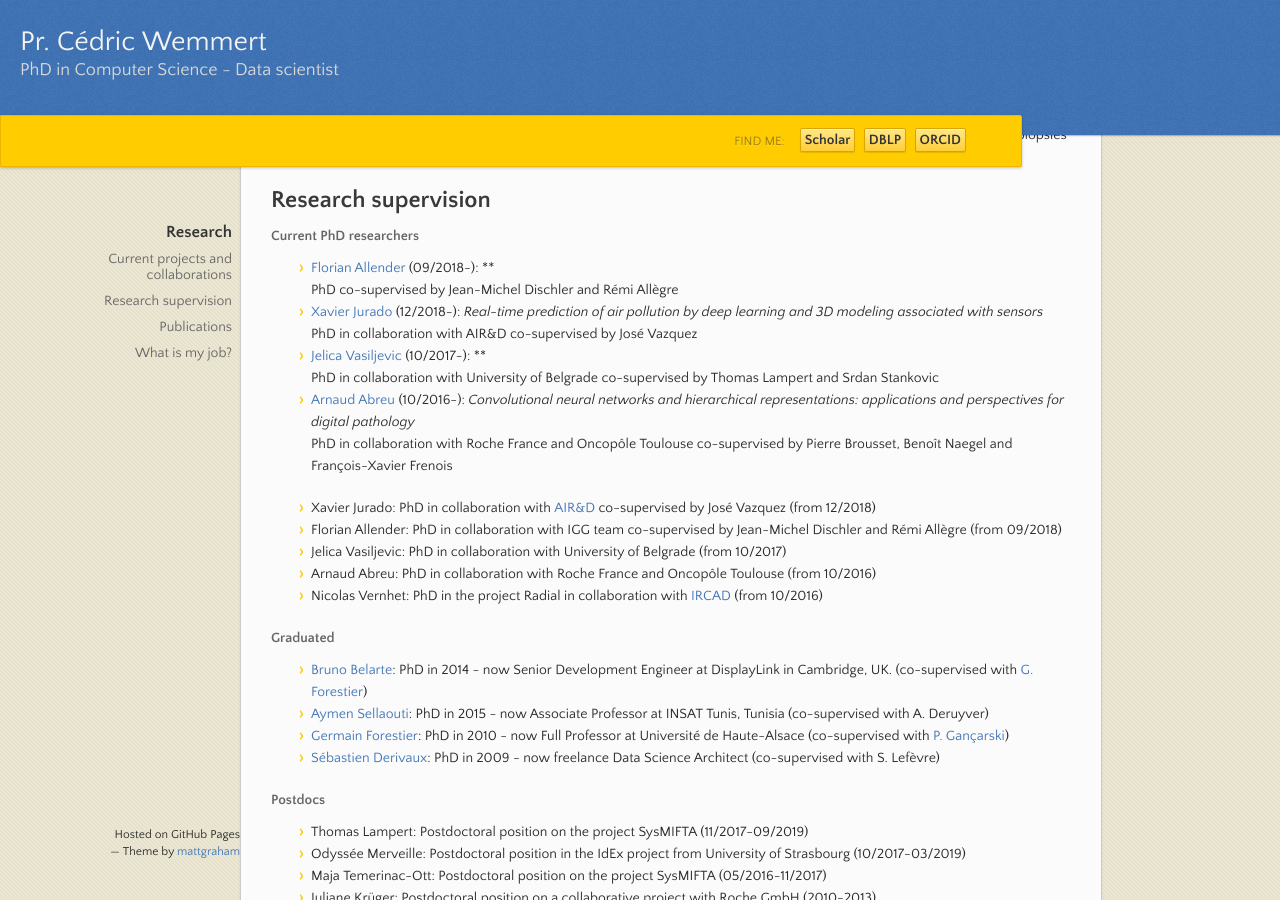
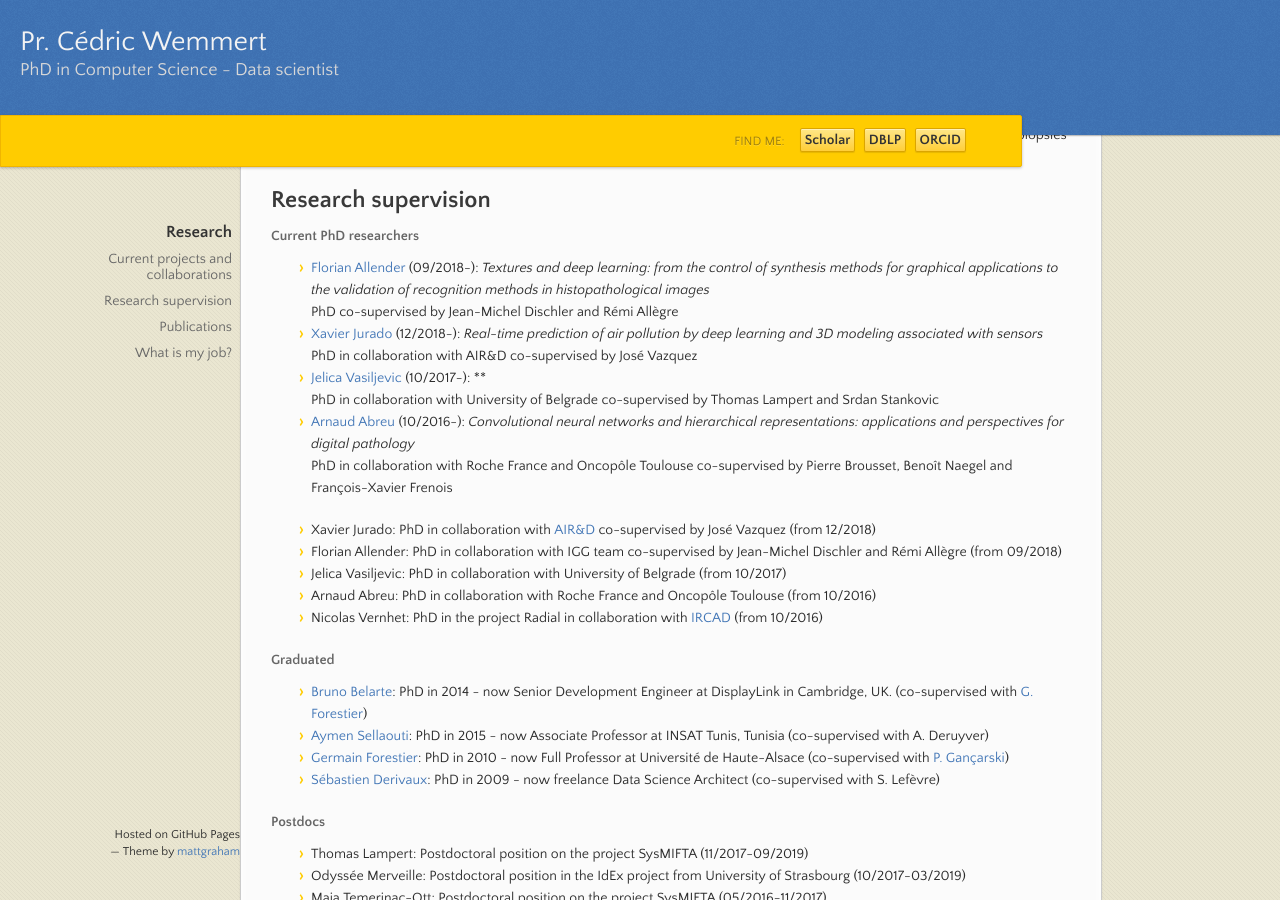
Before and after one commit to wemmertc/webpage, a Jekyll site: the page built from index.md, in a window 1280 px wide and 900 px high, scrolled down 552 px. Built offline with Jekyll 4.4.1, drawn with Linux system fonts in a browser that asks for light colours; our own code applies the rules of GitHub Pages for plain Markdown files.

Commit message:
publishing

```diff
--- a/_includes/phd_students.md
+++ b/_includes/phd_students.md
@@ -1,4 +1,4 @@
- * [Florian Allender]() (09/2018-): **
+ * [Florian Allender](https://www.linkedin.com/in/florian-allender-269986136/?originalSubdomain=fr) (09/2018-): *Textures and deep learning: from the control of synthesis methods for graphical applications to the validation of recognition methods in histopathological images*
 PhD co-supervised by Jean-Michel Dischler and Rémi Allègre
  * [Xavier Jurado]() (12/2018-): *Real-time prediction of air pollution by deep learning and 3D modeling associated with sensors*
 PhD in collaboration with AIR&D co-supervised by José Vazquez
```
